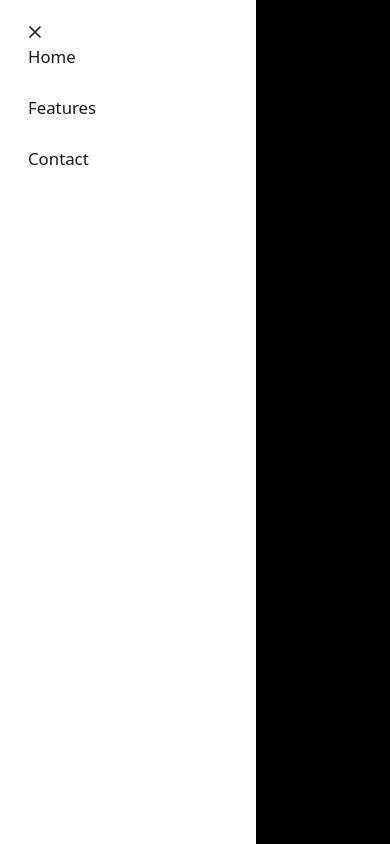
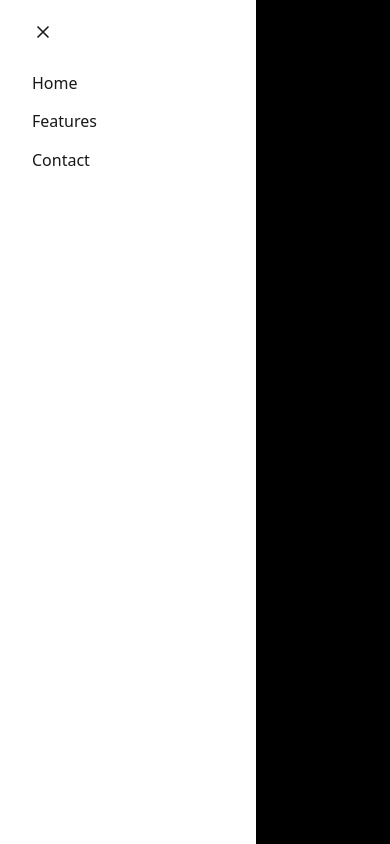
Before and after one commit to CurioCloud-Team/CurioCloudFrontend, a Vue app: page / in a window 390 px wide. Both pictures are taken after a click on the button "Open menu". Built offline with nearby package versions, Linux system fonts and the light colour scheme.

Commit message:
feat: 优化 Header 组件的移动端导航，增强可访问性和用户体验

```diff
--- a/src/components/Header.vue
+++ b/src/components/Header.vue
@@ -6,9 +6,7 @@
     - 所有可交互元素包含 role/aria-label 以便后续自动化测试或无障碍提升
   -->
   <nav class="navbar bg-base-100 shadow-sm relative" role="navigation" aria-label="Main navigation">
-    <!-- 左侧：移动端按钮 + 桌面品牌 -->
-    <div class="flex-none flex items-center gap-2">
-      <!-- 移动端按钮：左侧，打开侧边栏。设置为固定定位以与侧边栏内关闭按钮对齐 -->
+    <div class="navbar-start">
       <button
         v-if="!open"
         class="btn btn-ghost lg:hidden mobile-toggle-btn"
@@ -22,20 +20,17 @@
         </svg>
       </button>
 
-      <!-- 桌面上左侧显示品牌 -->
       <a class="btn btn-ghost normal-case text-xl hidden lg:inline-flex" :href="brandHref" role="link">{{ brand }}</a>
     </div>
 
-    <!-- 中间：移动端品牌居中（桌面隐藏） -->
-    <div class="flex-1 flex justify-center">
+    <div class="navbar-center">
       <a class="btn btn-ghost normal-case text-xl lg:hidden" :href="brandHref" role="link">{{ brand }}</a>
     </div>
 
-    <!-- 右侧：桌面菜单放在这里以在 lg 上显示在右侧；保留用户控件空间 -->
-    <div class="flex-none flex items-center gap-2">
+    <div class="navbar-end">
       <ul class="menu menu-horizontal p-0 hidden lg:flex" role="menubar">
         <li v-for="(link, idx) in links" :key="idx" role="none">
-          <a :href="link.href" role="menuitem">{{ link.label }}</a>
+          <a :href="link.href" role="menuitem" class="px-3">{{ link.label }}</a>
         </li>
       </ul>
     </div>
@@ -49,23 +44,23 @@
     <aside
       v-if="open"
       id="mobile-sidebar"
-      class="fixed top-0 left-0 h-full w-64 bg-base-100 z-50 shadow-lg p-4 lg:hidden"
-      role="menu"
+      class="fixed top-0 left-0 h-full w-64 bg-base-100 z-50 shadow-lg p-4 pt-12 lg:hidden"
+      role="dialog"
       aria-label="Mobile navigation"
+      aria-modal="true"
     >
-      <div class="flex items-center justify-start mb-4 gap-3">
-        <!-- 仅保留侧边栏的关闭按钮（品牌仅保留在导航栏中央） -->
-        <button v-if="open" class="btn btn-ghost mobile-toggle-btn" @click="closeMenu" aria-label="Close menu">
+      <div class="relative flex items-center justify-center mb-4">
+        <button class="btn btn-ghost mobile-toggle-btn" @click="closeMenu" aria-label="Close menu" aria-controls="mobile-sidebar" :aria-expanded="open">
           <svg xmlns="http://www.w3.org/2000/svg" class="h-5 w-5" fill="none" viewBox="0 0 24 24" stroke="currentColor">
             <path stroke-linecap="round" stroke-linejoin="round" stroke-width="2" d="M6 18L18 6M6 6l12 12" />
           </svg>
         </button>
       </div>
 
-      <ul class="menu menu-vertical p-0">
+  <ul class="menu menu-vertical p-0 mobile-menu-list">
         <!-- 移动端菜单：点击后关闭菜单以提升 UX -->
-        <li v-for="(link, idx) in links" :key="`mobile-${idx}`" role="none">
-          <a :href="link.href" role="menuitem" @click="onMobileLinkClick">{{ link.label }}</a>
+        <li v-for="(link, idx) in links" :key="`mobile-${idx}`" role="none" class="w-full">
+          <a :href="link.href" role="menuitem" @click="onMobileLinkClick" class="mobile-menu-link">{{ link.label }}</a>
         </li>
       </ul>
     </aside>
@@ -96,7 +91,7 @@ const props = defineProps<{
   links?: NavLink[]
 }>()
 
-// 控制移动端下拉的布尔值
+// 控制移动端展开的布尔值
 const open = ref(false)
 
 // 使用 computed 提供默认值，避免模板中出现 undefined
@@ -136,19 +131,45 @@ onBeforeUnmount(() => {
   nav .absolute { top: 56px; }
 }
 
-/* 增强移动端侧边栏菜单的可点击性与可读性 */
+  /* 增强移动端侧边栏菜单的可点击性与可读性 */
 @media (max-width: 1024px) {
-  /* 增大菜单项字体、行高以及内边距，保证触控目标至少44-48px */
-  aside[role="menu"] .menu li a {
-    font-size: 1.05rem; /* 从默认略微增大 */
-    line-height: 1.6;
-    padding-top: 0.75rem;
-    padding-bottom: 0.75rem;
+  /* 适度缩减菜单项高度以避免与固定关闭按钮冲突 */
+  aside[role="dialog"] .menu li a {
+    font-size: 1rem; /* 轻微减小 */
+    line-height: 1.4;
+    padding-top: 0.5rem;
+    padding-bottom: 0.5rem;
   }
 
   /* 强调菜单文字（可选，视觉上更清晰） */
-  aside[role="menu"] .menu li a {
+  aside[role="dialog"] .menu li a {
     font-weight: 500;
+  }
+}
+
+/* 强制移动端菜单的 ul/li/a 占满宽度并覆盖 hover 背景 */
+@media (max-width: 1024px) {
+  .mobile-menu-list {
+    width: 100%;
+    margin: 0;
+    padding: 0;
+  }
+
+  .mobile-menu-list > li {
+    width: 100%;
+    margin: 0;
+  }
+
+  .mobile-menu-link {
+    display: block;
+    width: 100%;
+    padding: 0.5rem 1rem; /* 与之前 px-4 py-2 对应 */
+    border-radius: 0; /* 去掉圆角以确保背景覆盖整行 */
+  }
+
+  .mobile-menu-link:hover,
+  .mobile-menu-link:active {
+    background-color: rgba(0,0,0,0.05); /* 轻微背景，替代 hover:bg-base-200 */
   }
 }
 
@@ -157,7 +178,7 @@ onBeforeUnmount(() => {
   .mobile-toggle-btn {
     position: fixed;
     top: 12px; /* 与导航栏顶部保持一致 */
-    left: 8px; /* 视图左侧内边距 */
+    left: 1rem; /* 与侧边栏内边距对齐 */
     z-index: 60; /* 高于遮罩(z-40)和侧边栏(z-50) */
     display: inline-flex;
     align-items: center;
@@ -167,7 +188,7 @@ onBeforeUnmount(() => {
 }
 
 /* 侧边栏简单过渡（可根据需要细化） */
-aside[role="menu"] {
+aside[role="dialog"] {
   /* 初始已由 v-if 控制渲染，保留 transition 供未来用 v-show 切换 */
   transition: transform 0.2s ease-in-out;
 }
```
